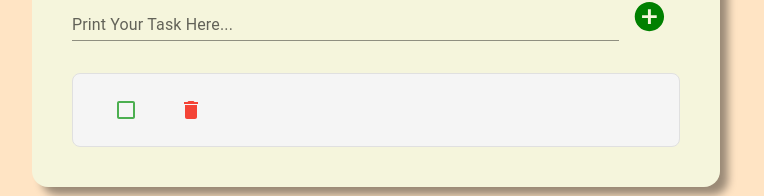
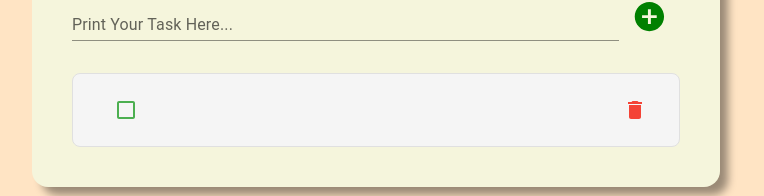
Before and after one commit to achichikalova/to-do-list-react, a React (Create React App) app: page / in a window 1280 px wide. Both pictures are taken after a click on the icon 913 px from the left and 423 px from the top of the page. Shown: the part 362-558 px from the top of the page, without its empty margins (264-1028 px from the left). Built offline with nearby package versions, Linux system fonts and the light colour scheme.

Commit message:
Fix style for task component (add space-between)

```diff
--- a/src/components/ListItem.js
+++ b/src/components/ListItem.js
@@ -53,7 +53,7 @@ const ListItemComponent = ({ task, tasks, setTasks }) => {
           textAlign: 'center',
         }}
       >
-        <ListItemButton component="div">
+        <ListItemButton component="div" style={{display: 'flex', justifyContent: 'space-between'}}>
           <ThemeProvider theme={checkTheme} >
             <Checkbox
               sx={{ color: green[500], margin: '0 1rem' }}
```
